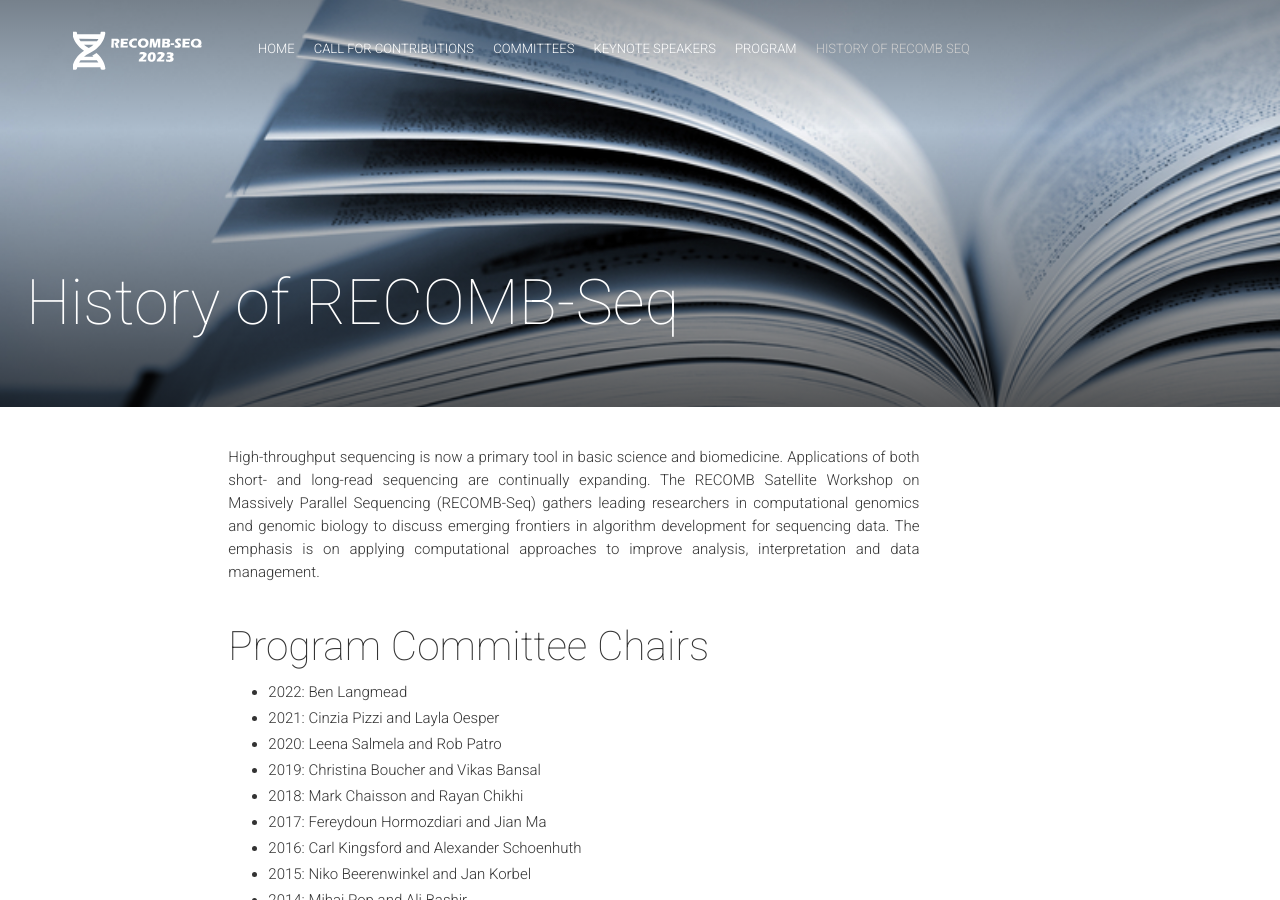
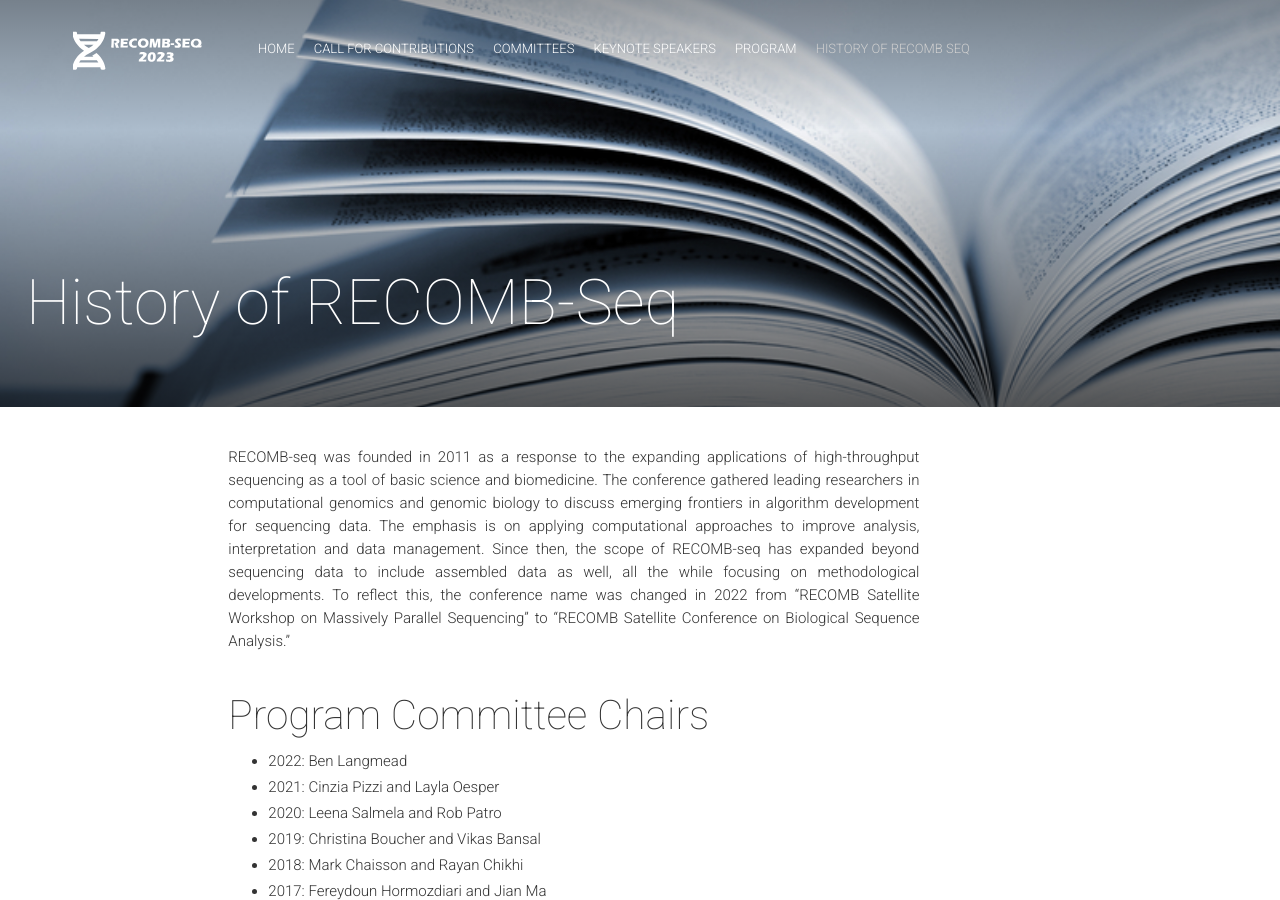
Before and after one commit to recomb-seq/recomb-seq.github.io, a Jekyll site: the page built from history.md, in a window 1280 px wide and 900 px high. Built offline with Jekyll 4.4.1, drawn with Linux system fonts in a browser that asks for light colours; nearby versions of some CDN libraries; comment, search, counter and statistics services are not loaded.

Commit message:
updated history blurb

```diff
--- a/history.md
+++ b/history.md
@@ -5,7 +5,10 @@
 isStaticPost: true
 ---
 
-High-throughput sequencing is now a primary tool in basic science and biomedicine. Applications of both short- and long-read sequencing are continually expanding. The RECOMB Satellite Workshop on Massively Parallel Sequencing (RECOMB-Seq) gathers leading researchers in computational genomics and genomic biology to discuss emerging frontiers in algorithm development for sequencing data. The emphasis is on applying computational approaches to improve analysis, interpretation and data management.
+RECOMB-seq was founded in 2011 as a response to the expanding applications of high-throughput sequencing as a  tool of basic science and biomedicine.
+The conference gathered leading researchers in computational genomics and genomic biology to discuss emerging frontiers in algorithm development for sequencing data. The emphasis is on applying computational approaches to improve analysis, interpretation and data management.
+Since then, the scope of RECOMB-seq has expanded beyond sequencing data to include assembled data as well, all the while focusing on methodological developments.
+To reflect this, the conference name was changed in 2022 from "RECOMB Satellite Workshop on Massively Parallel Sequencing" to "RECOMB Satellite Conference on Biological Sequence Analysis."
 {: .text-justify }
 
 #### Program Committee Chairs
```
